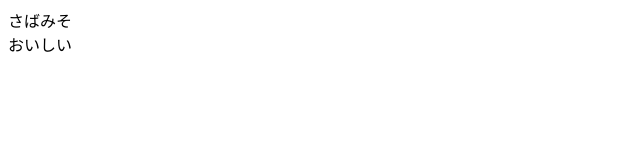
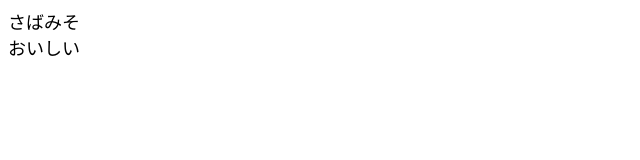
Before and after one commit to sabakan047/test, a plain HTML site: page index.html in a window 1280 px wide. Shown: the full height of the page, 0-640 px from the left. Drawn offline with Linux system fonts and the light colour scheme.

Commit message:
Update index.html

```diff
--- a/index.html
+++ b/index.html
@@ -1,2 +1,2 @@
 <html><head><meta charset='utf-8'></head>
-<body><div>さばみそ<br>おいしい</div></body></html>
+<body><div style="font-size:large">さばみそ<br>おいしい</div></body></html>
```
